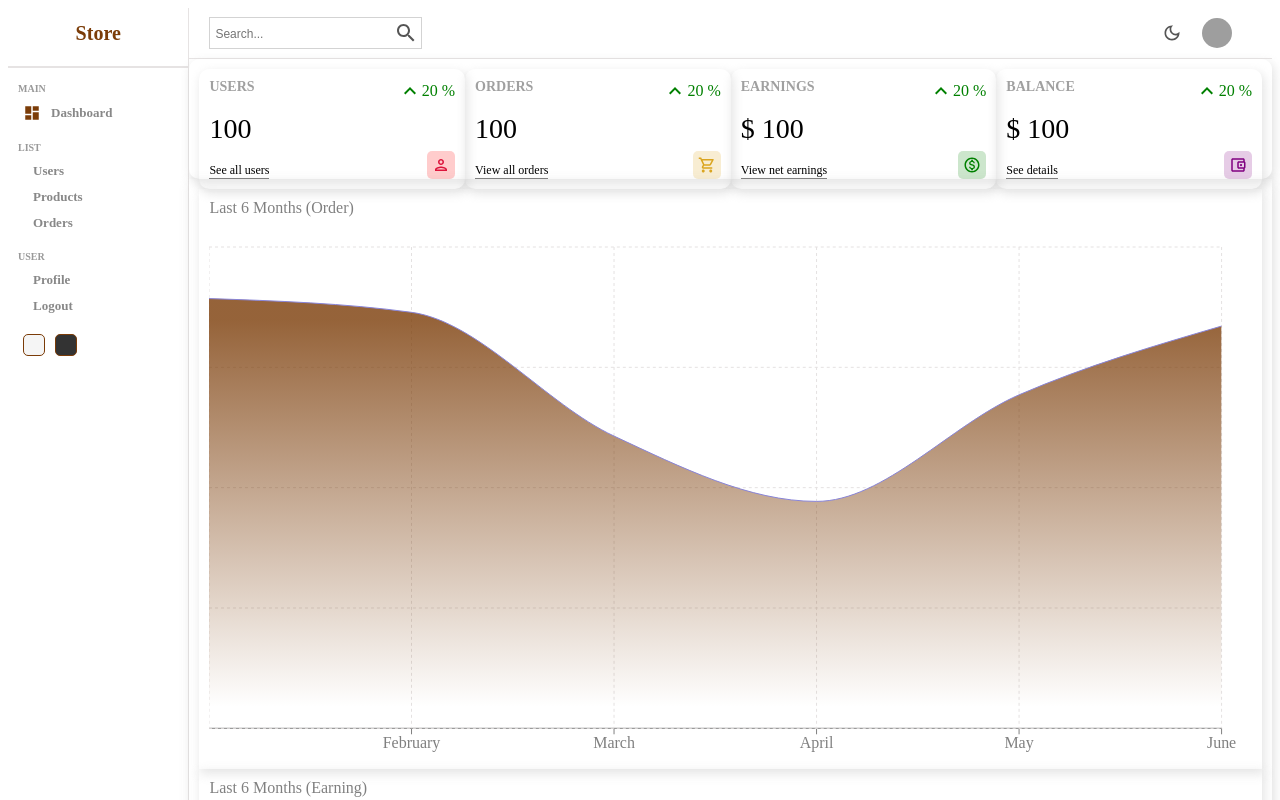
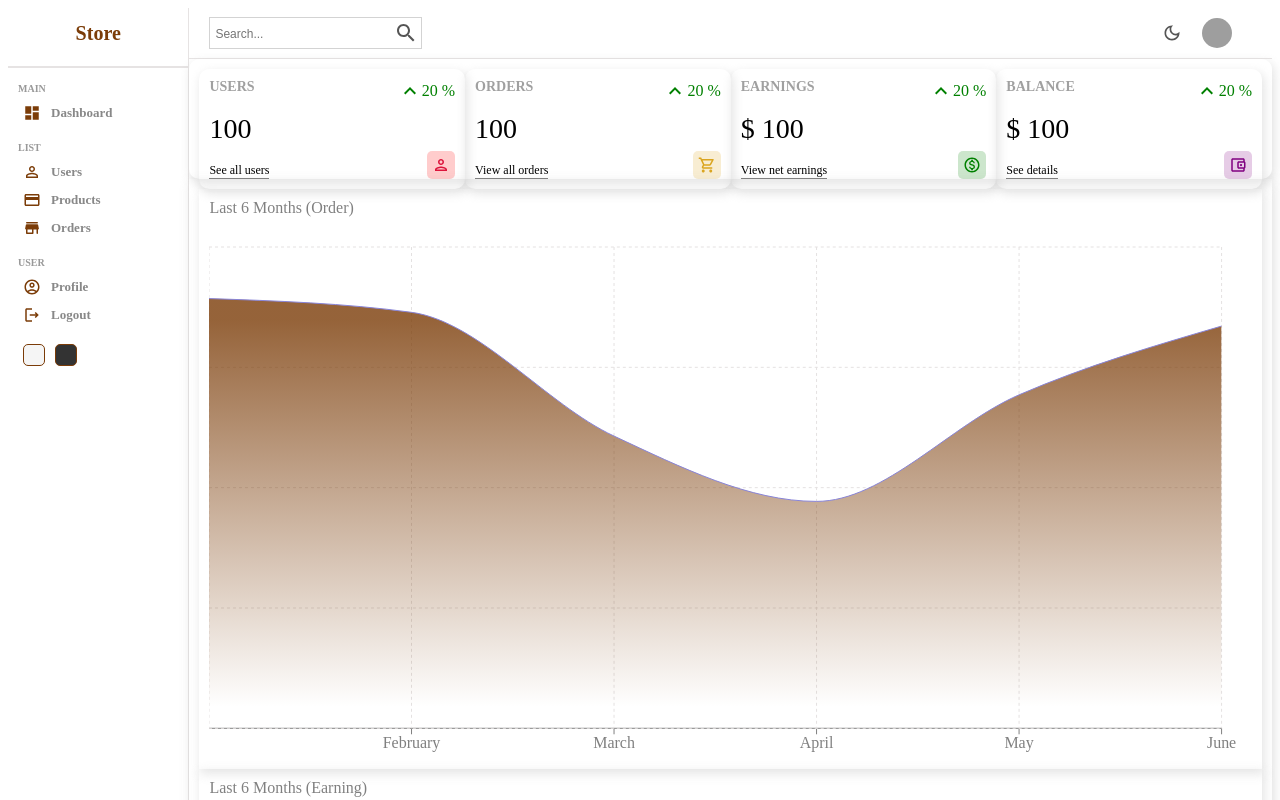
Before and after one commit to Aziza20/admin-ui, a React (Vite) app: page / in a window 1280 px wide. Shown: the top 800 px of the page. Built offline with nearby package versions, Linux system fonts and the light colour scheme; grey boxes are pictures that could not be loaded.

Commit message:
first commit

```diff
--- a/package.json
+++ b/package.json
@@ -12,7 +12,7 @@
   "dependencies": {
     "@emotion/react": "^11.11.4",
     "@emotion/styled": "^11.11.5",
-    "@mui/icons-material": "^5.15.15",
+    "@mui/icons-material": "^5.15.16",
     "@mui/material": "^5.15.15",
     "@mui/x-data-grid": "^7.3.1",
     "react": "^18.2.0",
--- a/src/components/sidebar/Sidebar.jsx
+++ b/src/components/sidebar/Sidebar.jsx
@@ -1,6 +1,11 @@
 import "./sidebar.scss";
 import { Link } from "react-router-dom";
-import DashboardIcon from '@mui/icons-material/Dashboard';
+import DashboardIcon from "@mui/icons-material/Dashboard";
+import PersonOutlineOutlinedIcon from '@mui/icons-material/PersonOutlineOutlined';
+import CreditCardOutlinedIcon from '@mui/icons-material/CreditCardOutlined';
+import StoreRoundedIcon from '@mui/icons-material/StoreRounded';
+import AccountCircleOutlinedIcon from '@mui/icons-material/AccountCircleOutlined';
+import LogoutOutlinedIcon from '@mui/icons-material/LogoutOutlined';
 
 const Sidebar = () => {
   return (
@@ -15,28 +20,33 @@ const Sidebar = () => {
         <ul>
           <p className="title">MAIN</p>
           <li>
-                <DashboardIcon className="icon"/>
+            <DashboardIcon className="icon" />
             <span>Dashboard</span>
           </li>
           <p className="title">LIST</p>
           <Link to="/users">
             <li>
+              <PersonOutlineOutlinedIcon className="icon" />
               <span>Users</span>
             </li>
           </Link>
           <Link to="/products">
             <li>
+              <CreditCardOutlinedIcon className="icon" />
               <span>Products</span>
             </li>
           </Link>
           <li>
+            <StoreRoundedIcon className="icon" />
             <span>Orders</span>
           </li>
           <p className="title">USER</p>
           <li>
+            <AccountCircleOutlinedIcon className="icon" />
             <span>Profile</span>
           </li>
           <li>
+            <LogoutOutlinedIcon className="icon" />
             <span>Logout</span>
           </li>
         </ul>
```
Also changed, not shown: 1 other file (tests, documents, lock files or other folders). Lines whose indentation alone changed are shown as unchanged.
